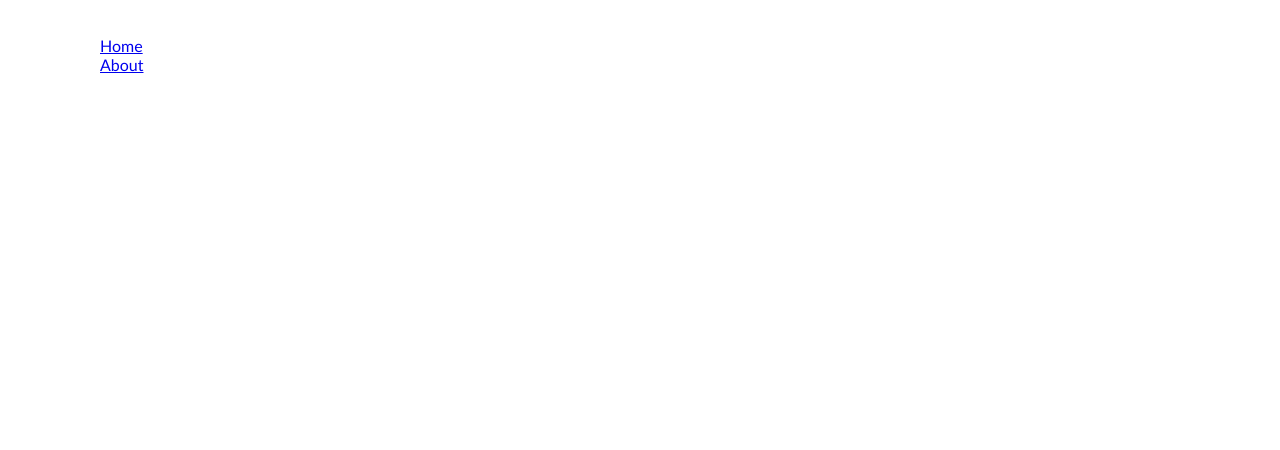
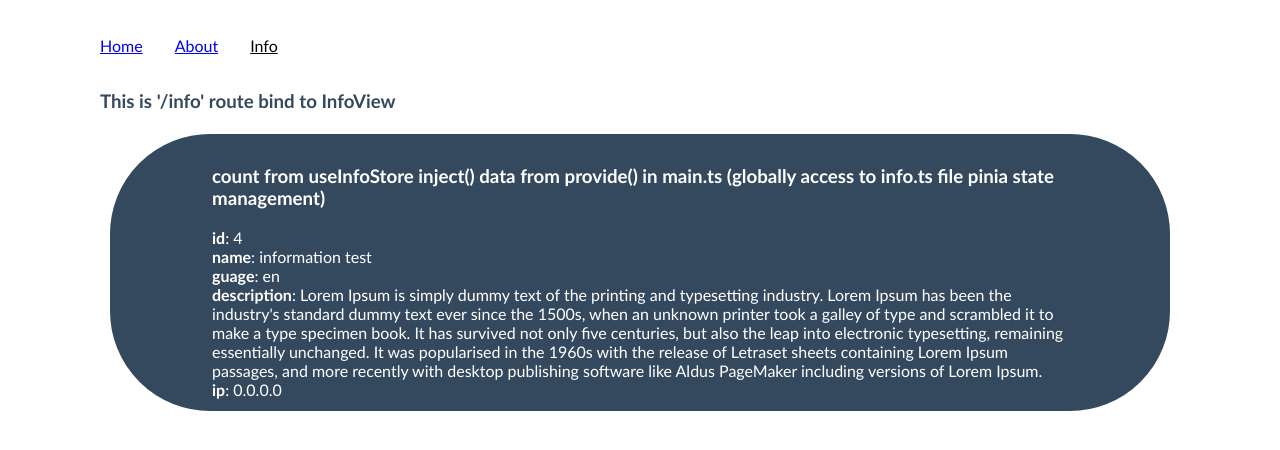
Before and after one commit to sinasedaghat/vue3-template, a Vue app: page /info in a window 1280 px wide. Before the commit this address had no page. Shown: the top 450 px of the page. Built offline with nearby package versions, Linux system fonts and the light colour scheme.

Commit message:
create new file in store and use it in main.ts (not recommended)

```diff
--- a/src/App.vue
+++ b/src/App.vue
@@ -7,6 +7,7 @@ import HelloWorld from './components/HelloWorld.vue'
   <nav>
     <RouterLink to="/">Home</RouterLink>
     <RouterLink to="/about">About</RouterLink>
+    <RouterLink to="/info">Info</RouterLink>
   </nav>
 
   <RouterView />
--- a/src/assets/main.scss
+++ b/src/assets/main.scss
@@ -98,3 +98,7 @@ button {
     cursor: default;
   }
 }
+
+.inline-block {
+  display: inline-block;
+}
--- a/src/main.ts
+++ b/src/main.ts
@@ -1,14 +1,17 @@
-import './assets/main.scss'
-
+import App from './App.vue'
 import { createApp } from 'vue'
 import { createPinia } from 'pinia'
-
-import App from './App.vue'
 import router from './router'
+import { useInfoStore } from './stores/info'
+import './assets/main.scss'
 
 const app = createApp(App)
 
 app.use(createPinia())
 app.use(router)
 
+// const infoStore = useInfoStore()
+// console.log('information from main', infoStore.information)
+app.provide('infoStore', useInfoStore())  // not recommended
+
 app.mount('#app')
--- a/src/router/index.ts
+++ b/src/router/index.ts
@@ -16,6 +16,11 @@ const router = createRouter({
       // this generates a separate chunk (About.[hash].js) for this route
       // which is lazy-loaded when the route is visited.
       component: () => import('../views/AboutView.vue')
+    },
+    {
+      path: '/info',
+      name: 'info',
+      component: () => import('../views/InfoView.vue')
     }
   ]
 })
--- /dev/null
+++ b/src/stores/info.ts
@@ -0,0 +1,29 @@
+import { ref, computed } from 'vue'
+import { defineStore } from 'pinia'
+
+export const useInfoStore = defineStore('info', () => {
+  const info = ref({
+    id: 4,
+    name: 'information test',
+    language: 'en',
+    description: 'Lorem Ipsum is simply dummy text of the printing and typesetting industry. Lorem Ipsum has been the industry&apos;s standard dummy text ever since the 1500s, when an unknown printer took a galley of type and scrambled it to make a type specimen book. It has survived not only five centuries, but also the leap into electronic typesetting, remaining essentially unchanged. It was popularised in the 1960s with the release of Letraset sheets containing Lorem Ipsum passages, and more recently with desktop publishing software like Aldus PageMaker including versions of Lorem Ipsum.',
+    ip: '0.0.0.0'
+  })
+  const information = computed(() => {
+    console.log('call doubleCount computed', info.value)
+    return info.value
+  })
+  function overallInfo(obj: any) {
+    console.log('call overall Info function', obj)
+    info.value = { ...info, ...obj}
+  }
+  function partInfo(obj: any) {
+    console.log('call part Info function', obj)
+    // info.value = { ...info, ...obj}
+  }
+  function printInfo() {
+    console.log('call print Info function', JSON.stringify(info.value))
+    // info.value = { ...info, ...obj}
+  }
+  return { info, information, overallInfo, partInfo, printInfo }
+})
--- a/src/views/HomeView.vue
+++ b/src/views/HomeView.vue
@@ -7,6 +7,7 @@
   const counter = useCounterStore()
   const { count: x, doubleCount: y } = storeToRefs(counter)
   const { count, doubleCount } = storeToRefs(counter)
+  const { increment } = counter
   const z: Ref<number> = ref(0)
   z.value = doubleCount.value / 2
 
@@ -68,6 +69,10 @@
     </button>
     <!-- counter.increment call -->
     <button @click="counter.increment()">
+      increase count use increment() counter from useCounterStore
+    </button>
+    <!-- increment call -->
+    <button @click="increment()">
       increase count use increment() useCounterStore
     </button>
   </div>
--- /dev/null
+++ b/src/views/InfoView.vue
@@ -0,0 +1,38 @@
+<script setup lang="ts">
+  import { inject } from 'vue';
+  import { useInfoStore } from '@/stores/info'
+
+  const infoStore = inject('infoStore') as ReturnType<typeof useInfoStore>
+
+  console.log(infoStore)
+  infoStore.printInfo()
+</script>
+
+<template>
+  <h3 class="title">This is '/info' route bind to InfoView</h3>
+  <div>
+    <div class="chip blue bullet" style="padding: 10px 100px;">
+      <h3>count from useInfoStore inject() data from provide() in main.ts (globally access to info.ts file pinia state management)</h3>
+      <!-- id -->
+      <div>
+        <b>id</b>: <span v-html="infoStore.information.id" />
+      </div>
+      <!-- name -->
+      <div>
+        <b>name</b>: <span v-html="infoStore.information.name" />
+      </div>
+      <!-- language -->
+      <div>
+        <b>guage</b>: <span v-html="infoStore.information.language" />
+      </div>
+      <!-- description -->
+      <div>
+        <b>description</b>: <span v-html="infoStore.information.description" />
+      </div>
+      <!-- ip -->
+      <div>
+        <b>ip</b>: <span v-html="infoStore.information.ip" />
+      </div>
+  </div>
+  </div>
+</template>
```
